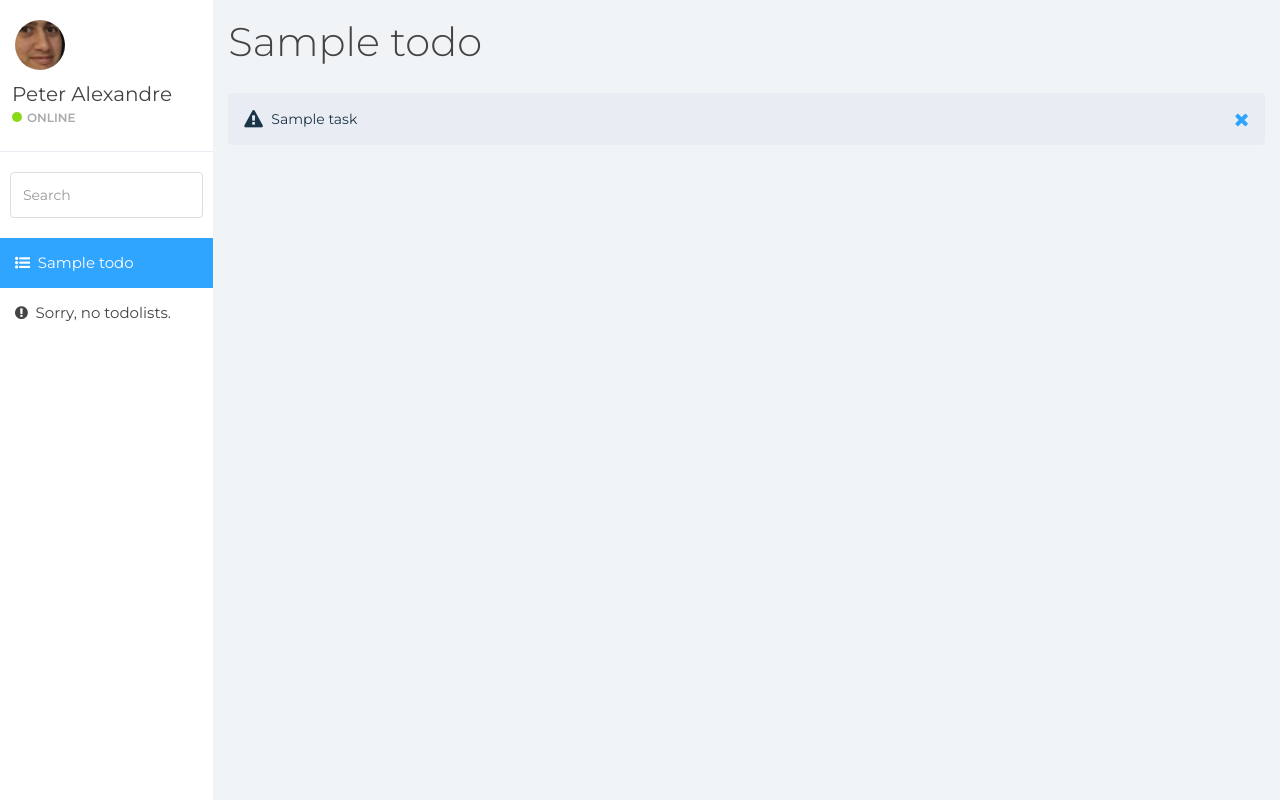
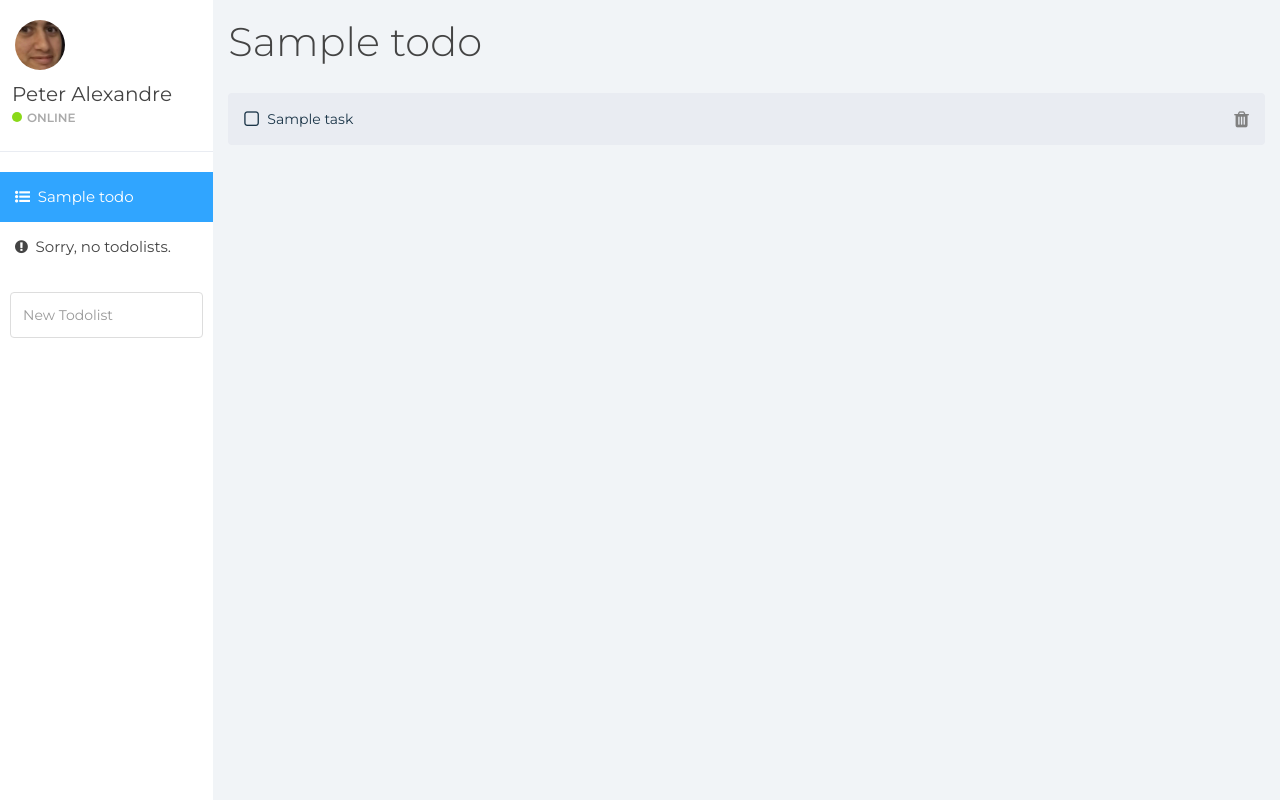
Before and after one commit to PeterAlexandre/justdoit, a Django app: page /todolist/todo/1/ in a window 1280 px wide. Run offline with Django 3.2, Linux system fonts and the light colour scheme; a user stored in the database is signed in; tables that the repository leaves empty hold one stand-in row (values such as "Sample post"); some libraries are stand-ins or nearby versions.

Commit message:
Update sidebar and task list

```diff
--- a/templates/components/sidebar.html
+++ b/templates/components/sidebar.html
@@ -11,11 +11,6 @@
         <div class="clear"></div>
     </div>
     <div class="divider"></div>
-    <form role="search">
-        <div class="form-group">
-            <input type="text" class="form-control" placeholder="Search">
-        </div>
-    </form>
     <ul class="nav menu">
         {% include 'components/sidebar-items.html' %}
         {% for todo in todo_list %}
@@ -31,24 +26,10 @@
                 </a>
             </li>
         {% endfor %}
-
-            <!-- <li><a href="charts.html"><em class="fa fa-list-ul" aria-hidden="true">&nbsp;</em> Estudos da faculdade</a></li>
-            <li><a href="elements.html"><em class="fa fa-list-ul" aria-hidden="true">&nbsp;</em> Tarefas pessoais</a></li>
-            <li class="parent "><a data-toggle="collapse" href="#sub-item-1">
-                <em class="fa fa-navicon">&nbsp;</em> Multilevel <span data-toggle="collapse" href="#sub-item-1" class="icon pull-right"><em class="fa fa-plus"></em></span>
-                </a>
-                <ul class="children collapse" id="sub-item-1">
-                    <li><a class="" href="#">
-                        <span class="fa fa-arrow-right">&nbsp;</span> Sub Item 1
-                    </a></li>
-                    <li><a class="" href="#">
-                        <span class="fa fa-arrow-right">&nbsp;</span> Sub Item 2
-                    </a></li>
-                    <li><a class="" href="#">
-                        <span class="fa fa-arrow-right">&nbsp;</span> Sub Item 3
-                    </a></li>
-                </ul>
-            </li>
-            <li><a href="login.html"><em class="fa fa-power-off">&nbsp;</em> Logout</a></li> -->
+        <form role="search">
+            <div class="form-group">
+                <input type="text" class="form-control" placeholder="New Todolist">
+            </div>
+        </form>
     </ul>
 </div><!--/.sidebar-->
--- a/templates/todolist/todo_detail.html
+++ b/templates/todolist/todo_detail.html
@@ -23,15 +23,17 @@
 
         {% for task in todo.tasks.all %}
             <div class="alert bg-primary" role="alert">
-                <em class="fa fa-lg fa-warning">&nbsp;</em> {{ task.title }}
+                <em class="fa fa-lg fa-square-o">&nbsp;</em>
+                 {{ task.title }}
                 <a href="#" class="pull-right">
-                    <em class="fa fa-lg fa-close"></em>
+                    <em class="fa fa-lg fa-trash" aria-hidden="true" style="color: gray !important;"></em>
                 </a>
             </div>
         {% empty %}
             <div>
                 <a href="#">
-                    <em class="fa fa-exclamation-circle" aria-hidden="true">&nbsp;</em> Sorry, no tasks in this tododivst.
+                    <em class="fa fa-lg fa-warning" aria-hidden="true" style="color: gray !important;">&nbsp;</em>
+                     Sorry, no tasks in this tododivst.
                 </a>
             </div>
         {% endfor %}
```
